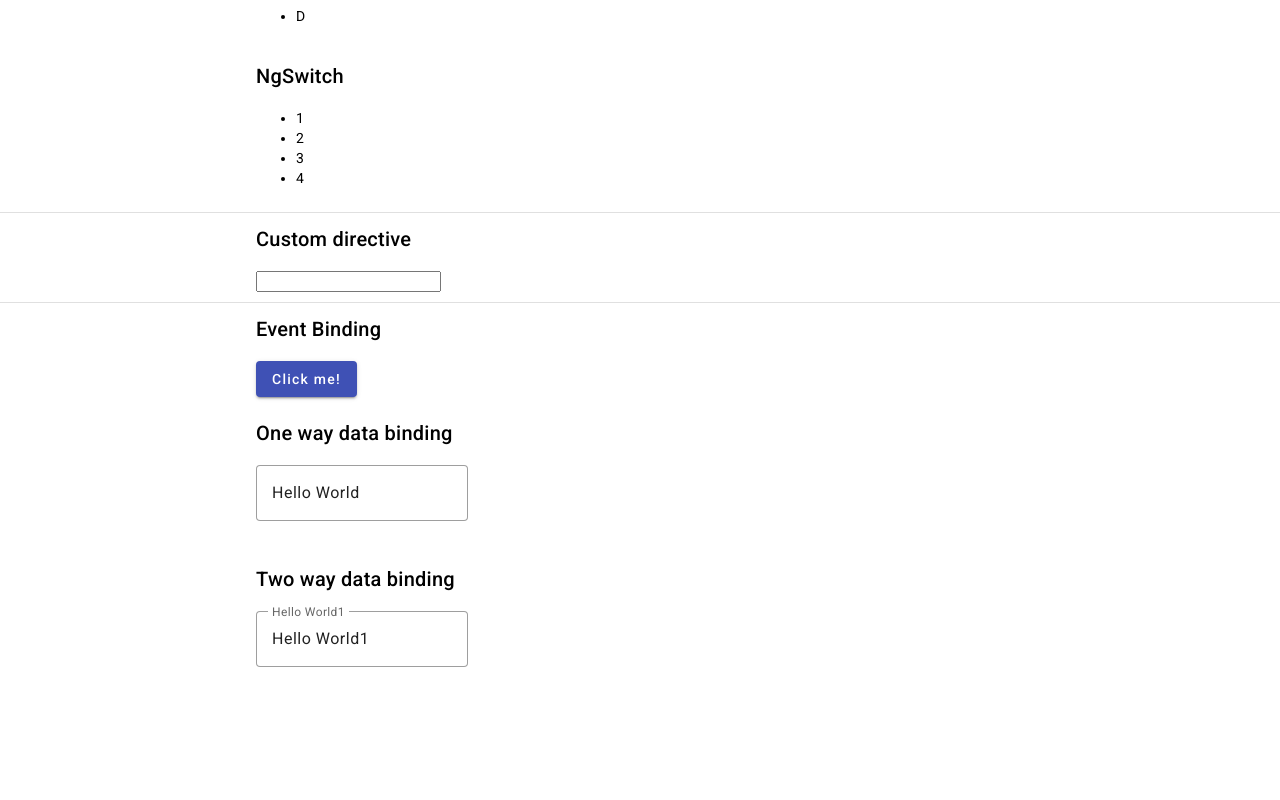
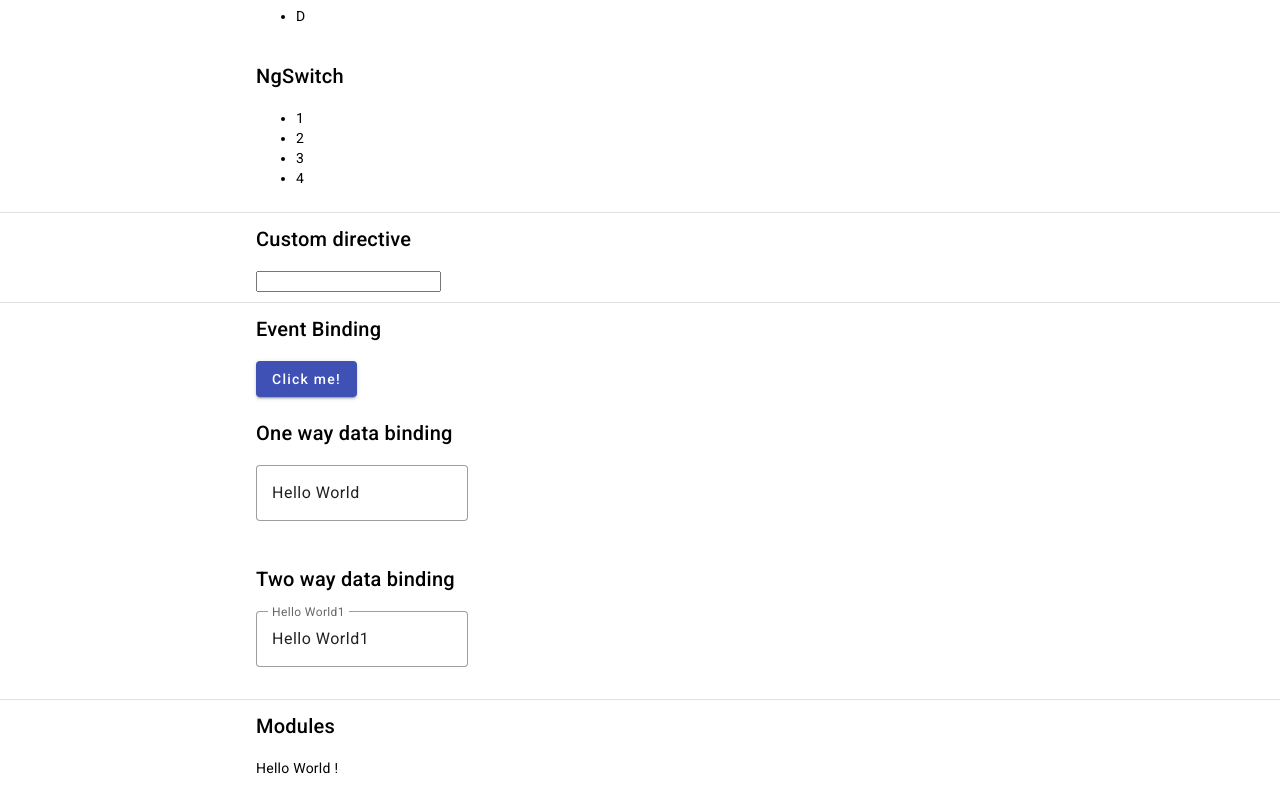
Before and after one commit to i4p3x/AngularBootCampExercises_NSA, an Angular app in the folder AngularBootCampHomework/: page / in a window 1280 px wide. Shown: the part 628-1428 px from the top of the page. Before the commit the page ends 1327 px from the top, so only its background shows below. Built offline with nearby package versions, Linux system fonts and the light colour scheme.

Commit message:
Ej 5. Módulos

```diff
--- a/AngularBootCampHomework/src/app/app.component.html
+++ b/AngularBootCampHomework/src/app/app.component.html
@@ -44,11 +44,11 @@
     <mat-divider></mat-divider>
 <div class="center" id="four">
   <app-binding></app-binding>
+</div>
+    <mat-divider></mat-divider>
+<div class="center" id="five">
+    <router-outlet name="main"></router-outlet>
 </div><!--
-    <mat-divider></mat-divider>
-<div class="center" id="five">Ej 5
-    <router-outlet name="main"></router-outlet>
-</div>
     <mat-divider></mat-divider>
 <div class="center" id="six">Ej 6
 
--- /dev/null
+++ b/AngularBootCampHomework/src/app/components/my-first-component/my-first-component.component.html
@@ -0,0 +1,3 @@
+<h2>Modules</h2>
+
+<p>Hello World !</p>
--- /dev/null
+++ b/AngularBootCampHomework/src/app/modules/my-first-module/my-first-module-routing.module.ts
@@ -0,0 +1,10 @@
+import { NgModule } from '@angular/core';
+import { RouterModule, Routes } from '@angular/router';
+
+const routes: Routes = [];
+
+@NgModule({
+  imports: [RouterModule.forChild(routes)],
+  exports: [RouterModule]
+})
+export class MyFirstModuleRoutingModule { }
--- /dev/null
+++ b/AngularBootCampHomework/src/app/modules/my-first-module/my-first-module.module.ts
@@ -0,0 +1,23 @@
+import { NgModule } from '@angular/core';
+import { CommonModule } from '@angular/common';
+import { RouterModule, Routes } from '@angular/router';
+import { MyFirstModuleRoutingModule } from './my-first-module-routing.module';
+import {MyFirstComponentComponent} from '../../components/my-first-component/my-first-component.component';
+
+const routes: Routes =[
+  {
+          path: '',
+          component: MyFirstComponentComponent,
+          outlet: 'main'
+  }];/**/
+
+@NgModule({
+  declarations: [],
+  imports: [
+    CommonModule,
+    MyFirstModuleRoutingModule,
+    //MyFirstComponentComponent,
+    RouterModule.forChild(routes)
+  ]
+})
+export class MyFirstModuleModule { }
```
Also changed, not shown: AngularBootCampHomework/src/app/app.module.ts (+6 -2 lines), AngularBootCampHomework/src/app/components/my-first-component/my-first-component.component.ts (added, +10 -0 lines), AngularBootCampHomework/src/app/components/my-first-component/my-first-component.component.scss (added), 1 other file (tests, documents, lock files or other folders).
